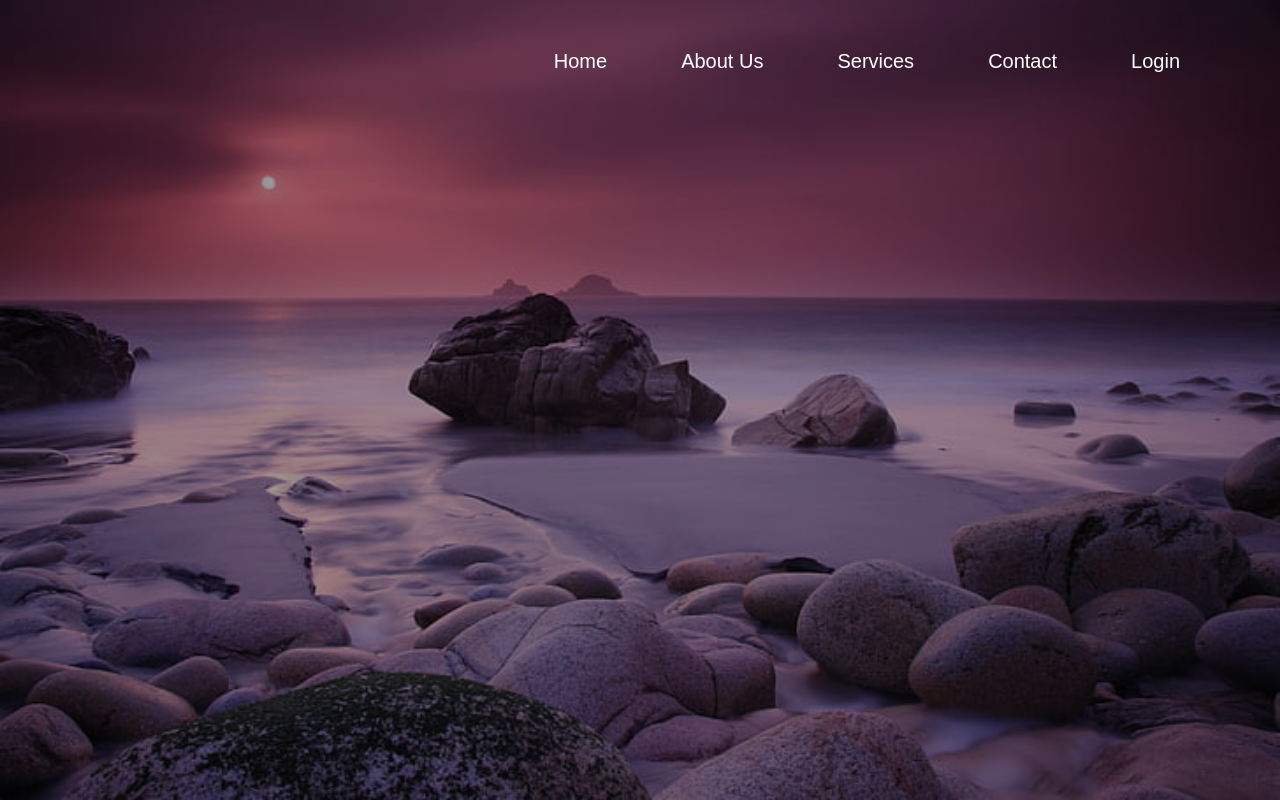
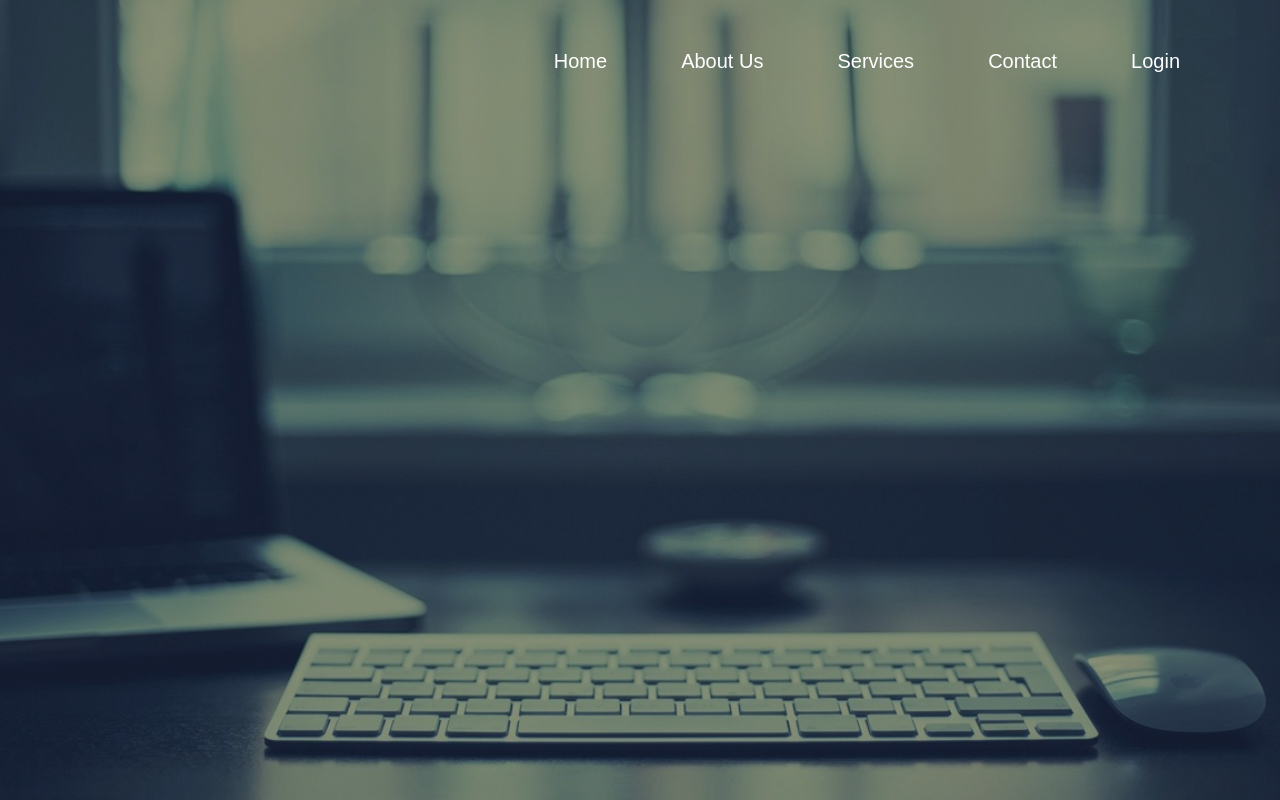
Before and after one commit to pavanbhat1999/autoevaluation, a Django app: page /home/ in a window 1280 px wide. Run offline with Django 3.2, Linux system fonts and the light colour scheme; parts of the project's set-up code (start-up, migrations or seed data) failed here and were passed over.

Commit message:
home page changed

```diff
--- a/static/style.css
+++ b/static/style.css
@@ -8,7 +8,7 @@
 {
     height: 100%;
 	width: 100%;
-	background-image: linear-gradient(rgba(0,0,0,0.4),rgba(0,0,0,0.4)),url(bg1.jpg);
+	background-image: linear-gradient(rgba(0,0,0,0.4),rgba(0,0,0,0.4)),url(bg_computer.jpg);
 	background-position: center;
 	background-size: cover;
 	position: absolute;
```
Also changed, not shown: db.sqlite3.
